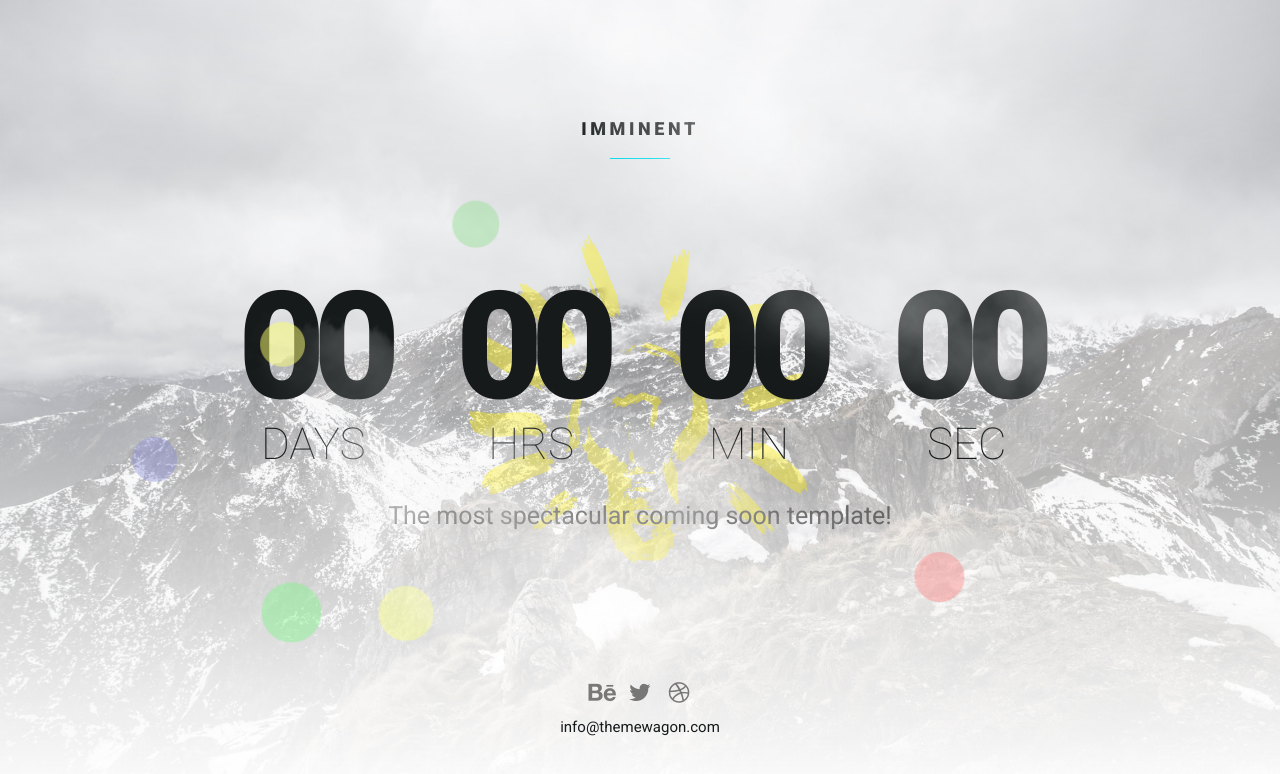
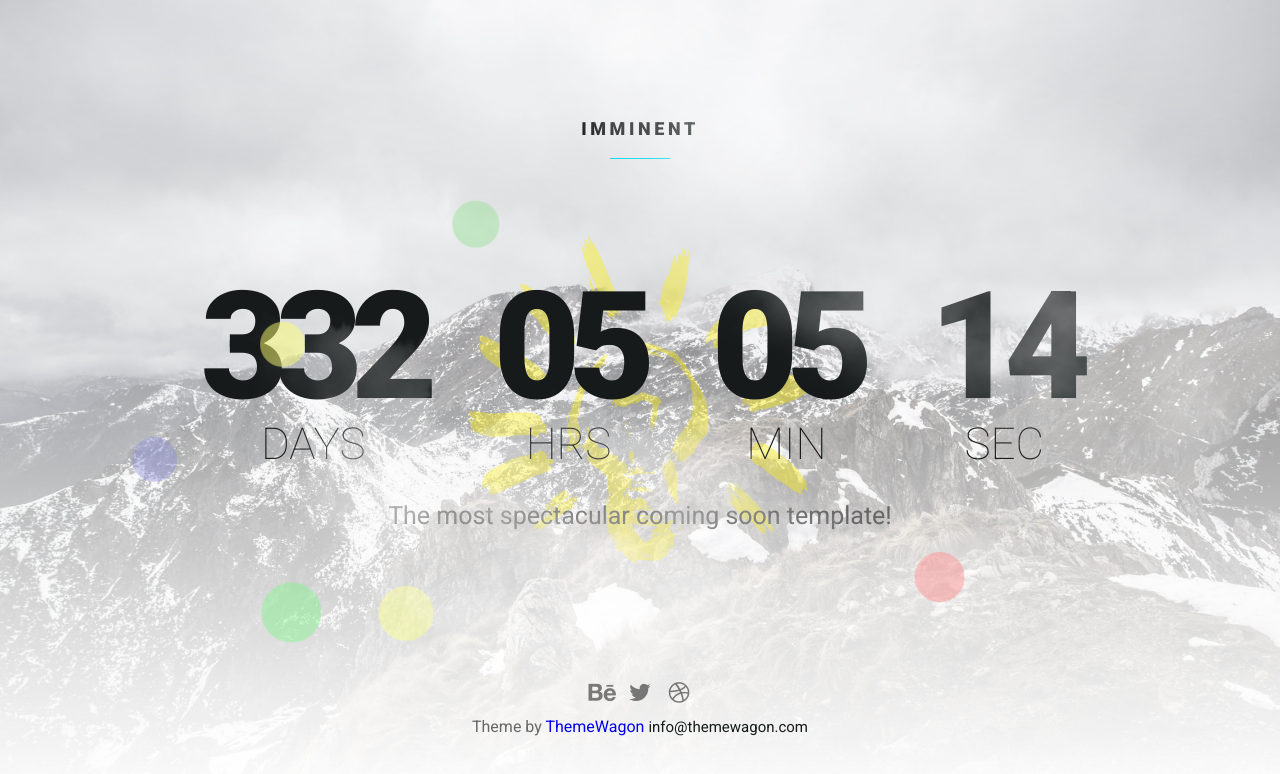
Before and after one commit to technext/Imminent, a plain HTML site: page index.html in a window 1280 px wide. Drawn offline with Linux system fonts and the light colour scheme.

Commit message:
time extended and footer copyright text change

```diff
--- a/css/style.css
+++ b/css/style.css
@@ -51,6 +51,10 @@ section { overflow: hidden; }
 
 /* =Typography
 -------------------------------------------------------------- */
+a {
+    text-decoration: none;
+}
+
 h1, h2 { margin: 0; }
 
 h1 {
--- a/index.html
+++ b/index.html
@@ -169,6 +169,7 @@
                                 <a class="dribbble" href="#"><i class="fa fa-dribbble"></i></a>
                             </li>
                         </ul>
+                        Theme by <a href="https://themewagon.com/" target="_blank">ThemeWagon</a>
                         <a class="mail" href="mailto:info@themewagon.com?subject=Hi%20ThemeWagon!">info@themewagon.com</a>
                     </div>
                 </li>
--- a/js/main.js
+++ b/js/main.js
@@ -56,7 +56,7 @@ $(window).load(function(){
 
 
 $('#countdown').countdown({
-	date: "July 08, 2015 18:03:26",
+	date: "July 08, 2016 18:03:26",
 	render: function(data) {
 	  var el = $(this.el);
 	  el.empty()
```
